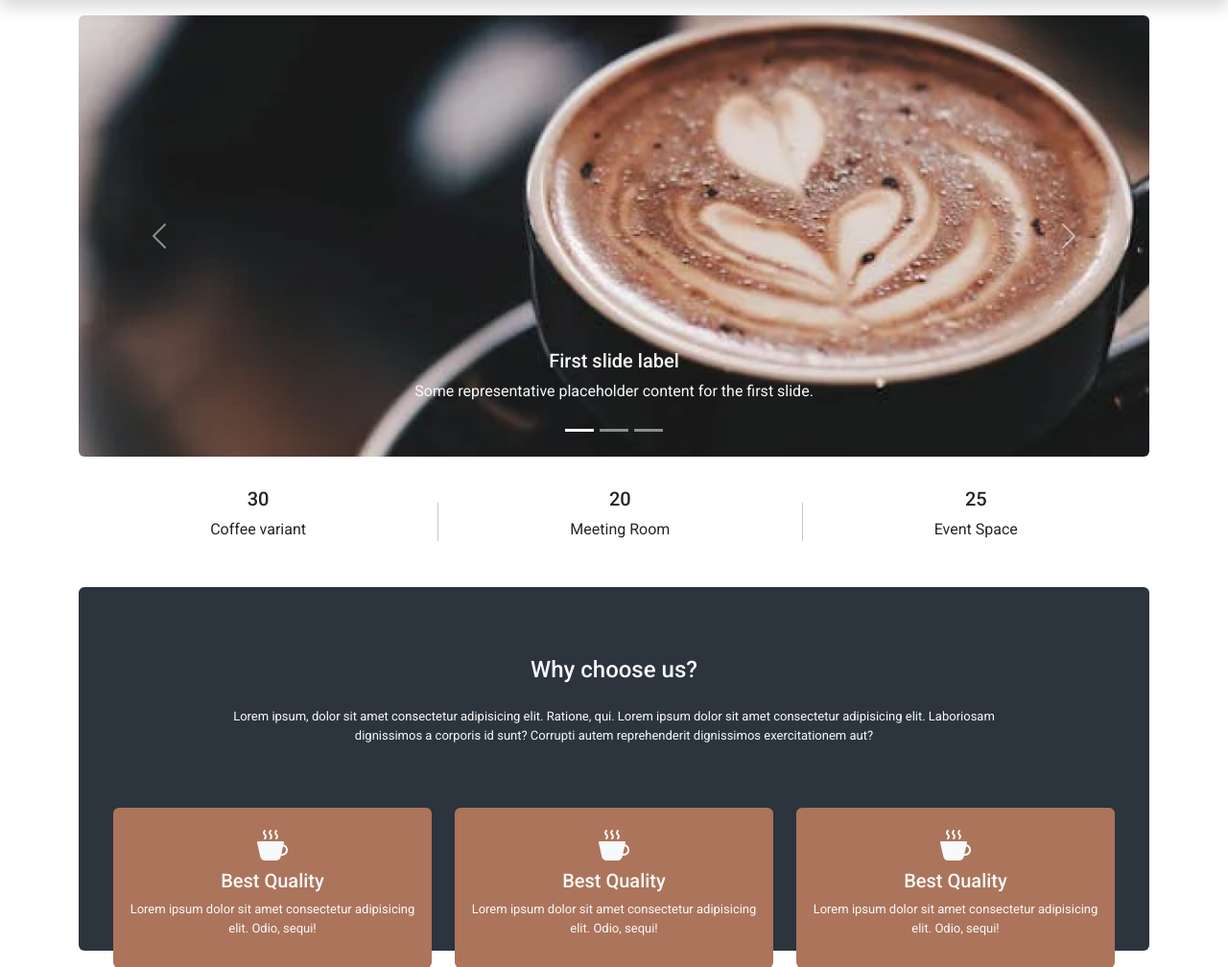
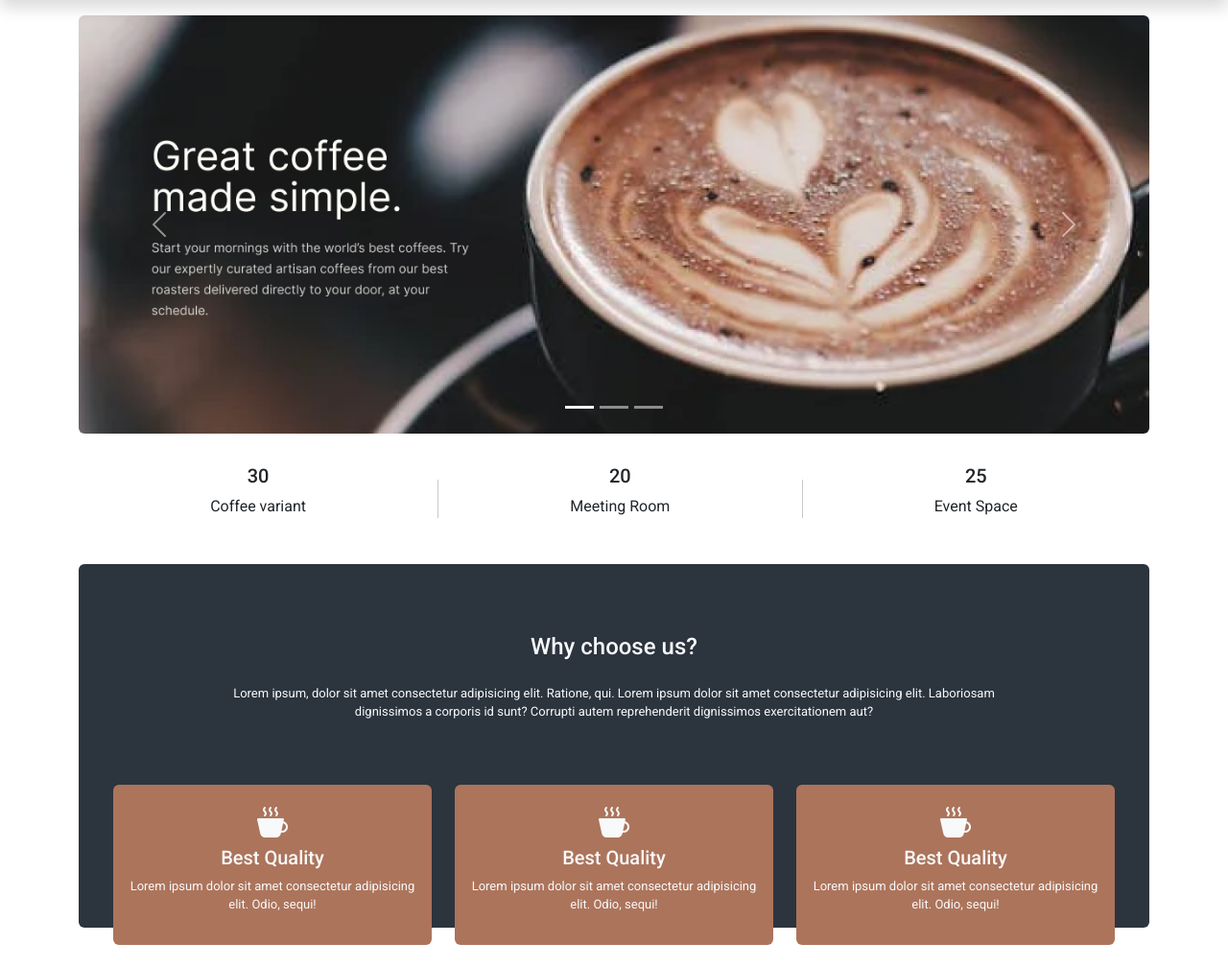
Before and after one commit to bagaskara2004/KopiBali, a CodeIgniter 4 app: the page made by app/Views/User/index.php in a window 1280 px wide. Shown: the part 56-1064 px from the top of the page at 96% size. Run offline with PHP 8.4 and a stand-in for CodeIgniter, Linux system fonts and the light colour scheme; the template is opened without the code that fills it: most values are stand-ins (such as "Sample title", 1, 10 or a date in 2020); some libraries are stand-ins or nearby versions.

Commit message:
perbaikan tampilan

```diff
--- a/app/Views/User/index.php
+++ b/app/Views/User/index.php
@@ -10,24 +10,12 @@
         <div class="carousel-inner">
             <div class="carousel-item active">
                 <img src="/Asset/banner.png" class="d-block w-100 rounded" alt="...">
-                <div class="carousel-caption d-none d-md-block text-light">
-                    <h5>First slide label</h5>
-                    <p>Some representative placeholder content for the first slide.</p>
-                </div>
             </div>
             <div class="carousel-item">
                 <img src="/Asset/banner.png" class="d-block w-100 rounded" alt="...">
-                <div class="carousel-caption d-none d-md-block text-light">
-                    <h5>Second slide label</h5>
-                    <p>Some representative placeholder content for the second slide.</p>
-                </div>
             </div>
             <div class="carousel-item">
                 <img src="/Asset/banner.png" class="d-block w-100 rounded" alt="...">
-                <div class="carousel-caption d-none d-md-block text-light">
-                    <h5>Third slide label</h5>
-                    <p>Some representative placeholder content for the third slide.</p>
-                </div>
             </div>
         </div>
         <button class="carousel-control-prev" type="button" data-bs-target="#carouselExampleCaptions" data-bs-slide="prev">
@@ -94,7 +82,7 @@
             <p class="fs-7">Loremolorum dolor necessitatibus quasi explicabo est? Labore provident necessitatibus tenetur eaque.</p>
         </div>
         <div class="rekomended-content mb-3">
-            <?php for ($i = 0; $i < 10; $i++) { ?>
+            <?php for ($i = 0; $i < 1; $i++) { ?>
                 <div class="card background-yellow border-0 me-3" style="min-width: 250px; width:250px;">
                     <img src="/Asset/coffee.png" class="card-img-top" alt="...">
                     <div class="card-body position-relative p-2">
```
Also changed, not shown: app/Views/Auth/auth.php (+5 -5 lines), public/Asset/banner.png.
